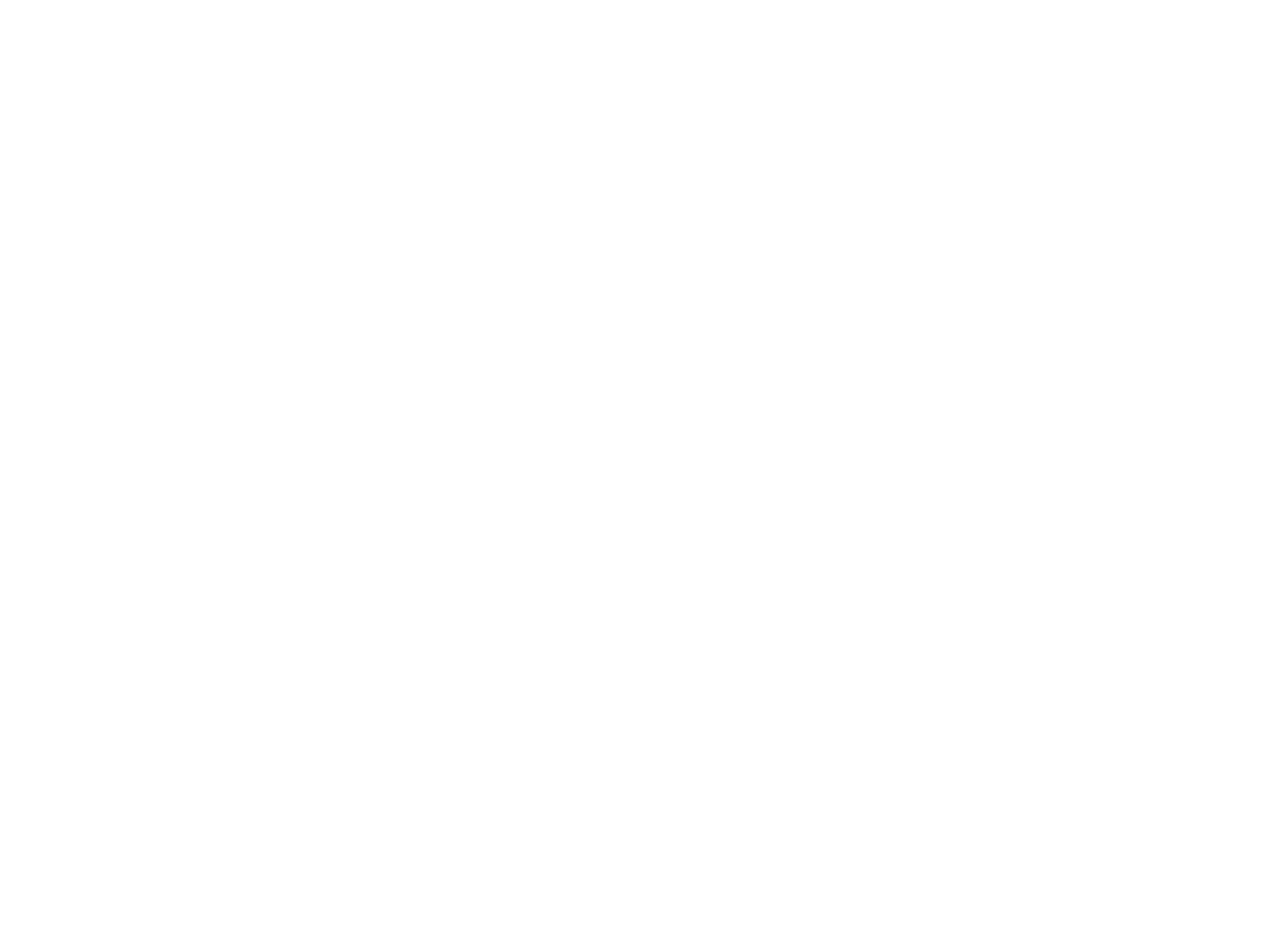
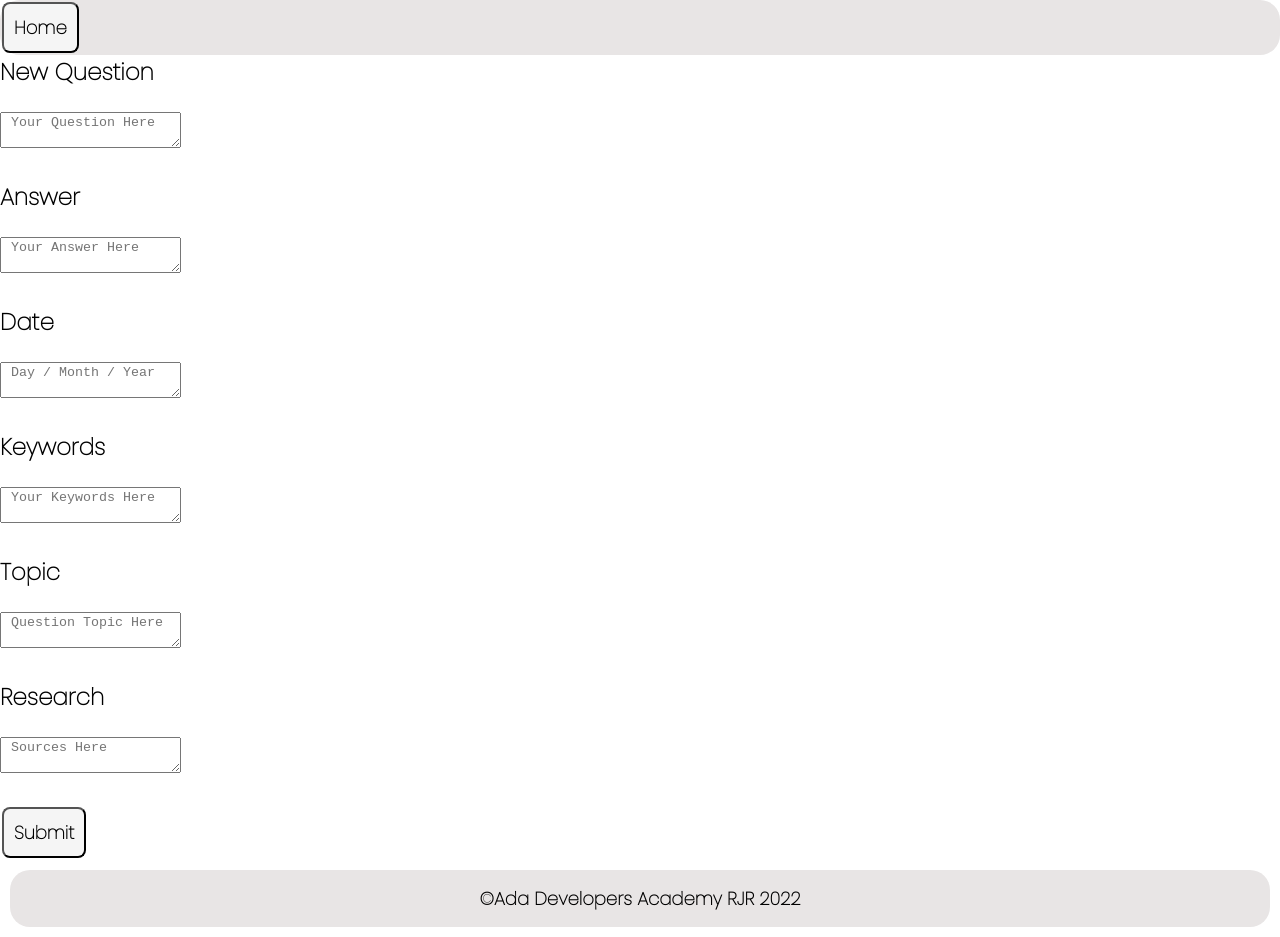
Before and after one commit to rhyannonjoy/capstone-front, a React (Create React App) app: page /dashboard in a window 1280 px wide. Before the commit this address had no page. Before the commit the page ends 800 px from the top, so only its background shows below. Built offline with nearby package versions, Linux system fonts and the light colour scheme.

Commit message:
added DashboardPage route, skeletal SubmitQuestionForm

```diff
--- a/src/App.js
+++ b/src/App.js
@@ -1,13 +1,8 @@
 import { Route, Routes } from "react-router-dom";
 import ContactPage from "./pages/ContactPage";
+import DashboardPage from "./pages/DashboardPage";
 import HomePage from "./pages/HomePage";
 import SignInPage from "./pages/SignInPage";
-
-// const ContactPage = () => (
-//   <div>
-//     <h1>CONTACT PAGE</h1>
-//   </div>
-// );
 
 function App() {
   return (
@@ -15,6 +10,7 @@
       <Routes>
         <Route path="/" element={<HomePage />} />
         <Route path="/contact" element={<ContactPage />} />
+        <Route path="/dashboard" element={<DashboardPage />} />
         <Route path="/signin" element={<SignInPage />} />
       </Routes>
     </div>
--- /dev/null
+++ b/src/components/forms/SubmitQuestionForm.js
@@ -0,0 +1,38 @@
+import SubmitButton from "../buttons/SubmitButton";
+import "./SubmitQuestionForm.css";
+
+const SubmitQuestionForm = () => {
+  return (
+    <div>
+      <form className="submit-form">
+        <label>New Question</label>
+        <p></p>
+        <textarea placeholder=" Your Question Here"></textarea>
+        <p></p>
+        <label>Answer</label>
+        <p></p>
+        <textarea placeholder=" Your Answer Here"></textarea>
+        <p></p>
+        <label>Date</label>
+        <p></p>
+        <textarea placeholder=" Day / Month / Year"></textarea>
+        <p></p>
+        <label>Keywords</label>
+        <p></p>
+        <textarea placeholder=" Your Keywords Here"></textarea>
+        <p></p>
+        <label>Topic</label>
+        <p></p>
+        <textarea placeholder=" Question Topic Here"></textarea>
+        <p></p>
+        <label>Research</label>
+        <p></p>
+        <textarea placeholder=" Sources Here"></textarea>
+        <p></p>
+        <SubmitButton />
+      </form>
+    </div>
+  );
+};
+
+export default SubmitQuestionForm;
--- /dev/null
+++ b/src/pages/DashboardPage.css
@@ -0,0 +1,5 @@
+.submit-form {
+  font-family: 'Poppins', sans-serif;
+  font-size: larger;
+  font-weight: bold;
+}
--- /dev/null
+++ b/src/pages/DashboardPage.js
@@ -0,0 +1,25 @@
+import "./DashboardPage.css";
+import HomeButton from "../components/buttons/HomeButton";
+import SubmitQuestionForm from "../components/forms/SubmitQuestionForm";
+
+const DashboardPage = () => {
+  return (
+    <div>
+      <div>
+        <nav className="nav-bar">
+          <HomeButton />
+        </nav>
+      </div>
+      <div className="submit-form">
+        <SubmitQuestionForm />
+      </div>
+      <div>
+        <footer className="footer-section">
+          ©Ada Developers Academy RJR 2022
+        </footer>
+      </div>
+    </div>
+  );
+};
+
+export default DashboardPage;
```
Also changed, not shown: src/components/forms/SubmitQuestionForm.css (added).
